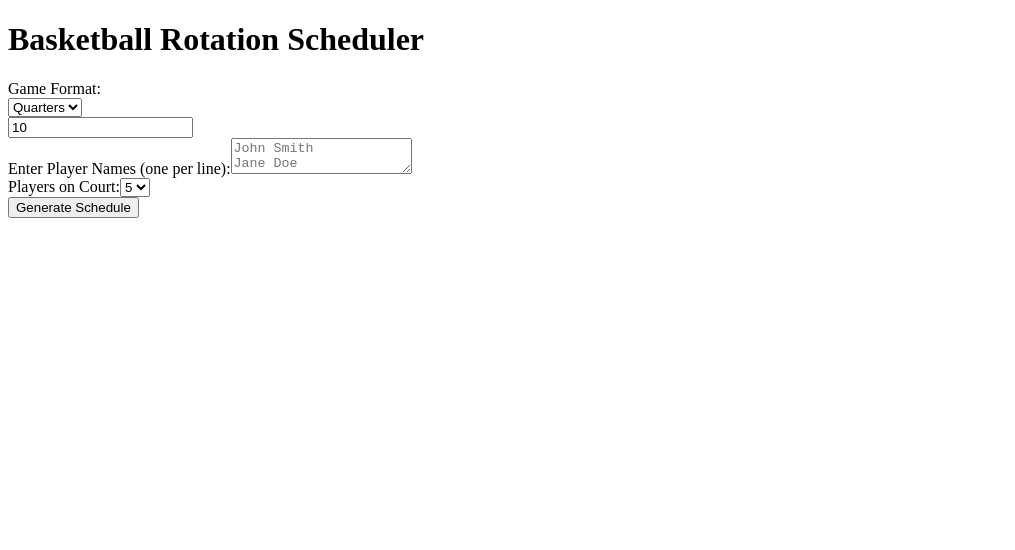
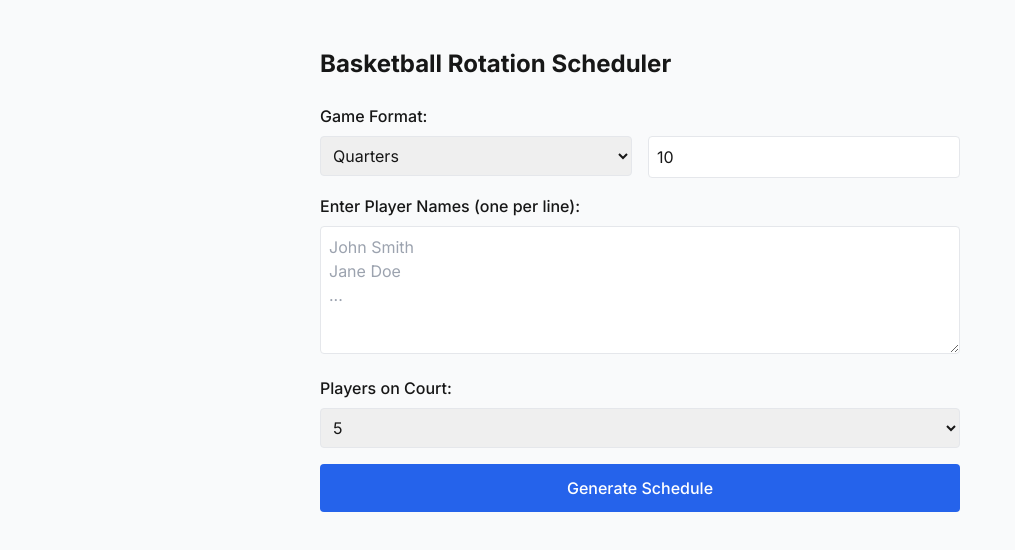
Before and after one commit to itlevel3/basketball-rotation, a Next.js app: page / in a window 1280 px wide. Shown: the top 550 px of the page, without its empty margins (0-1015 px from the left). Built offline with nearby package versions, Linux system fonts and the light colour scheme.

Commit message:
making app prettier

```diff
--- a/app/layout.js
+++ b/app/layout.js
@@ -1,3 +1,8 @@
+import { Inter } from 'next/font/google';
+import './globals.css';
+
+const inter = Inter({ subsets: ['latin'] });
+
 export const metadata = {
   title: 'Basketball Rotation Scheduler',
   description: 'Manage basketball player rotations and game time',
@@ -6,7 +11,9 @@
 export default function RootLayout({ children }) {
   return (
     <html lang="en">
-      <body>{children}</body>
+      <body className={`${inter.className} bg-gray-50 min-h-screen`}>
+        {children}
+      </body>
     </html>
   );
 }
--- a/app/page.js
+++ b/app/page.js
@@ -4,7 +4,7 @@
 
 export default function Home() {
   return (
-    <main>
+    <main className="container mx-auto py-8 px-4 min-h-screen">
       <RotationScheduler />
     </main>
   )
--- a/tailwind.config.js
+++ b/tailwind.config.js
@@ -1,17 +1,27 @@
 /** @type {import('tailwindcss').Config} */
 module.exports = {
   content: [
-    "./pages/**/*.{js,ts,jsx,tsx,mdx}",
-    "./components/**/*.{js,ts,jsx,tsx,mdx}",
-    "./app/**/*.{js,ts,jsx,tsx,mdx}",
+    './pages/**/*.{js,ts,jsx,tsx,mdx}',
+    './components/**/*.{js,ts,jsx,tsx,mdx}',
+    './app/**/*.{js,ts,jsx,tsx,mdx}',
   ],
   theme: {
     extend: {
       colors: {
-        background: "var(--background)",
-        foreground: "var(--foreground)",
+        primary: {
+          50: '#f0f9ff',
+          100: '#e0f2fe',
+          200: '#bae6fd',
+          300: '#7dd3fc',
+          400: '#38bdf8',
+          500: '#0ea5e9',
+          600: '#0284c7',
+          700: '#0369a1',
+          800: '#075985',
+          900: '#0c4a6e',
+        },
       },
     },
   },
   plugins: [],
-};
+}
```
